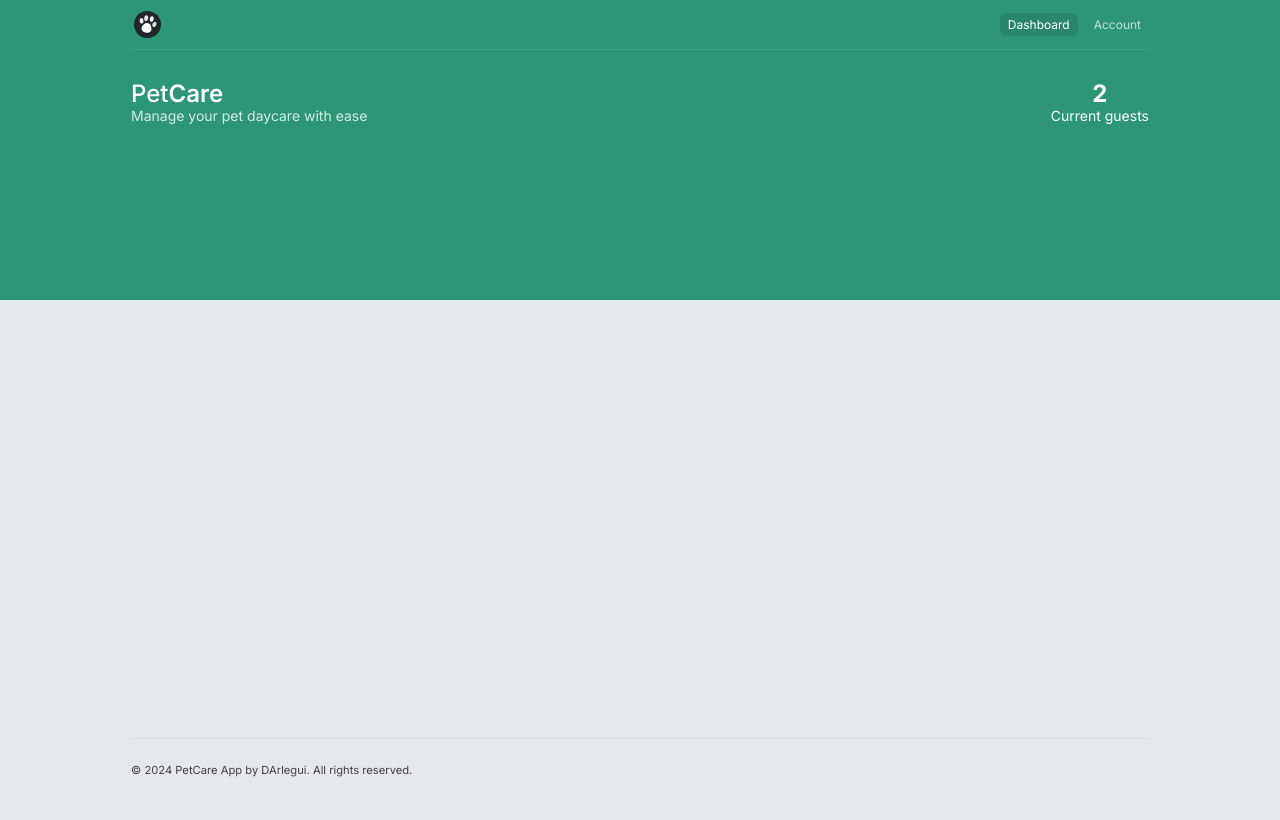
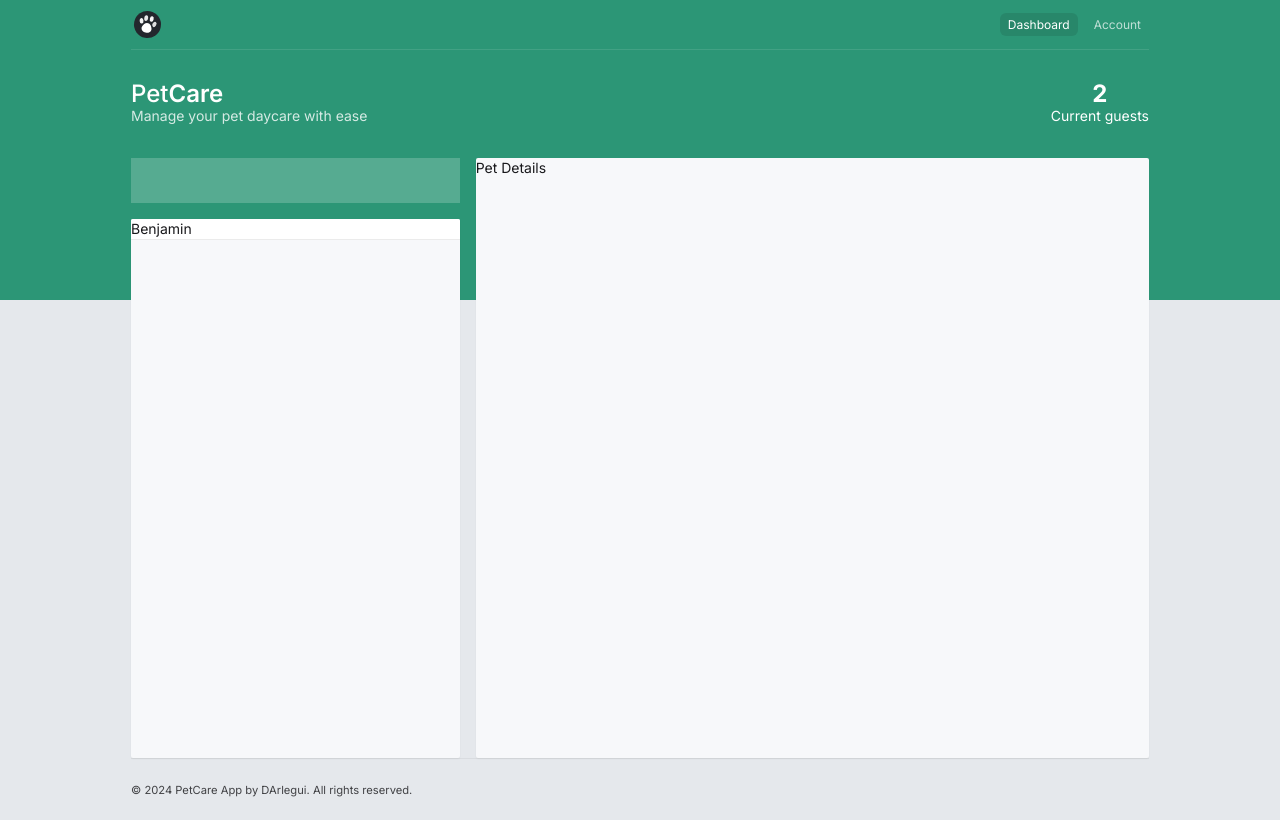
Before and after one commit to DArlegui/Pet-Care-App, a Next.js app: page /dashboard in a window 1280 px wide. Built offline with nearby package versions, Linux system fonts and the light colour scheme.

Commit message:
Dashboard Grid Layout

```diff
--- a/src/app/(app)/dashboard/page.tsx
+++ b/src/app/(app)/dashboard/page.tsx
@@ -1,5 +1,9 @@
-import Branding from '@/components/branding';
-import Stats from '@/components/stats';
+import Branding from '@/components/_dashboard/branding';
+import ContentBlock from '@/components/_dashboard/content-block';
+import PetDetails from '@/components/_dashboard/pet-details';
+import PetList from '@/components/_dashboard/pet-list';
+import SearchForm from '@/components/_dashboard/search-form';
+import Stats from '@/components/_dashboard/stats';
 
 export default function Dashboard() {
   return (
@@ -8,6 +12,23 @@
         <Branding />
         <Stats />
       </div>
+      <div className="grid grid-cols-3 grid-rows-[45px_1fr] gap-4 h-[600px]">
+        <div className="row-start-1 row-span-1 col-start-1 col-span1">
+          <SearchForm />
+        </div>
+
+        <div className="row-start-2 row-span-full col-start-1 col-span-1">
+          <ContentBlock>
+            <PetList />
+          </ContentBlock>
+        </div>
+
+        <div className="row-start-1 row-span-full col-start-2 col-span-full">
+          <ContentBlock>
+            <PetDetails />
+          </ContentBlock>
+        </div>
+      </div>
     </main>
   );
 }
--- /dev/null
+++ b/src/components/_dashboard/content-block.tsx
@@ -0,0 +1,5 @@
+import React from 'react';
+
+export default function ContentBlock({ children }: { children: React.ReactNode }) {
+  return <div className="bg-[#F7F8FA] shadow-sm rounded-sm overflow-hidden h-full w-full">{children}</div>;
+}
--- /dev/null
+++ b/src/components/_dashboard/pet-details.tsx
@@ -0,0 +1,5 @@
+import React from 'react';
+
+export default function PetDetails() {
+  return <section className="h-full w-full">Pet Details</section>;
+}
--- /dev/null
+++ b/src/components/_dashboard/pet-list.tsx
@@ -0,0 +1,11 @@
+import React from 'react';
+
+export default function PetList() {
+  return (
+    <ul className="bg-white border-b border-black/[0.08]">
+      <li>
+        <button>Benjamin</button>
+      </li>
+    </ul>
+  );
+}
--- /dev/null
+++ b/src/components/_dashboard/search-form.tsx
@@ -0,0 +1,9 @@
+import React from 'react';
+
+export default function SearchForm() {
+  return (
+    <form className="w-full h-full">
+      <input className="w-full h-full bg-white/20" />
+    </form>
+  );
+}
```
Also changed, not shown: src/components/_dashboard/branding.tsx (renamed from src/components/branding.tsx), src/components/_dashboard/stats.tsx (renamed from src/components/stats.tsx).
